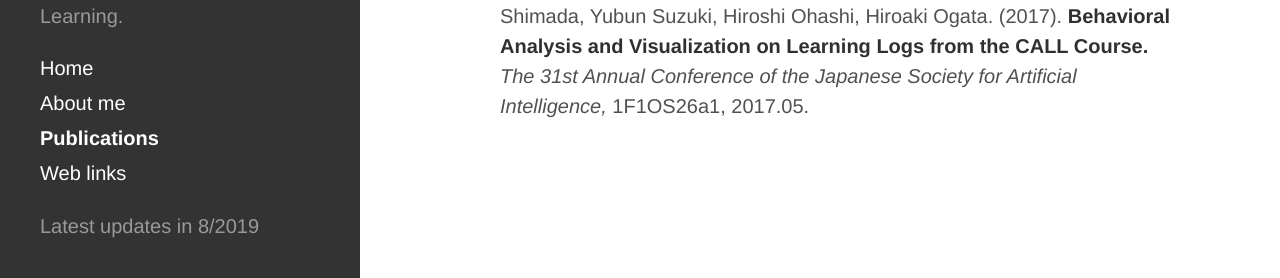
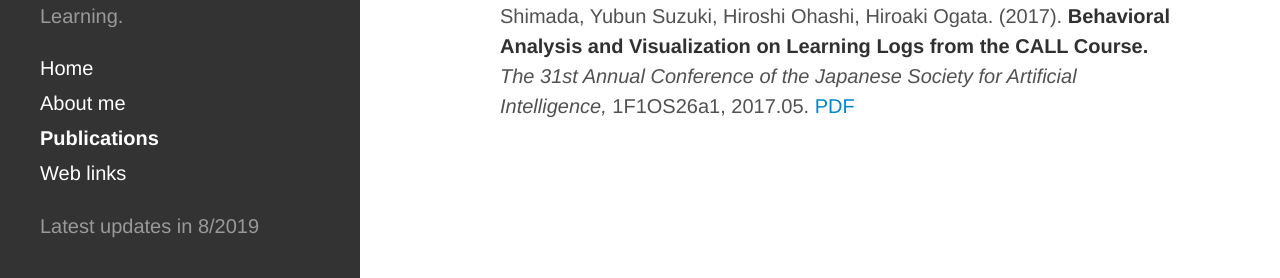
Before and after one commit to li-huiyong/li-huiyong.github.io, a Jekyll site: the page built from publications.md, in a window 1280 px wide and 900 px high, scrolled down 545 px. Shown: the part 619-897 px from the top of the window. Built offline with Jekyll 4.4.1, drawn with Linux system fonts in a browser that asks for light colours; nearby versions of some CDN libraries; some web fonts are replaced.

Commit message:
add JSAI2017 paper pdf

```diff
--- a/publications.md
+++ b/publications.md
@@ -21,4 +21,4 @@ ___
 
 * Huiyong Li, Hiroaki Ogata, Tomoyuki Tsuchiya, Yubun Suzuki, Satoru Uchida. (2017). **Using Learning Analytics to Support Computer-Assisted Language Learning.** _Proceedings of the 25th International Conference on Computers in Education (ICCE 2017),_ pp.908-913, 2017.12. [PDF](https://www.researchgate.net/profile/Huiyong_Li5/publication/321874981_Using_Learning_Analytics_to_Support_Computer-Assisted_Language_Learning/links/5a378b77a6fdcc769fd82f98/Using-Learning-Analytics-to-Support-Computer-Assisted-Language-Learning.pdf){:target="_blank"}
 
-* Huiyong Li, Tomiyuki Tsuchiya, Daiki Suehiro, Yuta Taniguchi, Atsushi Shimada, Yubun Suzuki, Hiroshi Ohashi, Hiroaki Ogata. (2017). **Behavioral Analysis and Visualization on Learning Logs from the CALL Course.** _The 31st Annual Conference of the Japanese Society for Artificial Intelligence,_ 1F1OS26a1, 2017.05.
+* Huiyong Li, Tomiyuki Tsuchiya, Daiki Suehiro, Yuta Taniguchi, Atsushi Shimada, Yubun Suzuki, Hiroshi Ohashi, Hiroaki Ogata. (2017). **Behavioral Analysis and Visualization on Learning Logs from the CALL Course.** _The 31st Annual Conference of the Japanese Society for Artificial Intelligence,_ 1F1OS26a1, 2017.05. [PDF](https://www.jstage.jst.go.jp/article/pjsai/JSAI2017/0/JSAI2017_1F1OS26a1/_pdf){:target="_blank"}
```
